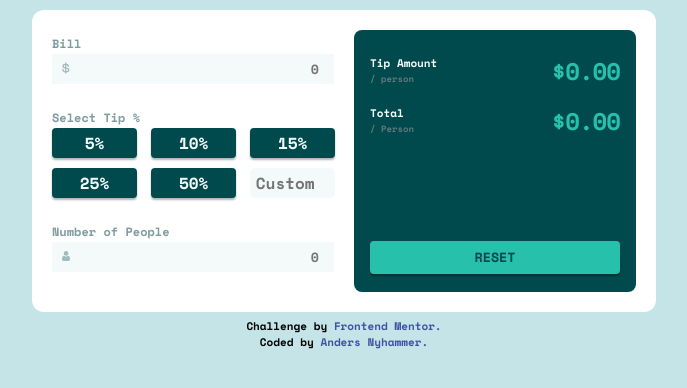
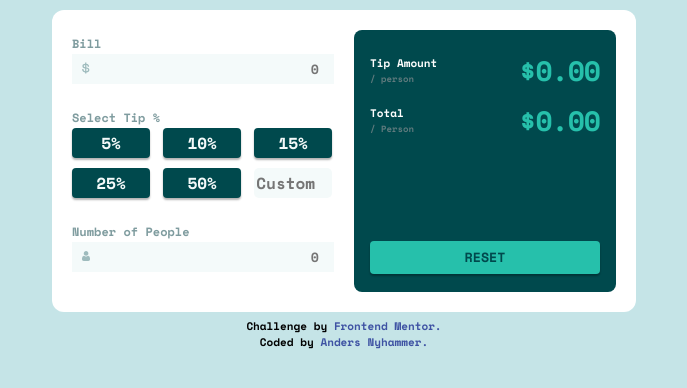
Before and after one commit to Anders-kodehode/tip-calculator-app, a plain HTML site: page tip-calculator-app-main/index.html in a window 1280 px wide. Shown: the part 76-464 px from the top of the page, without its empty margins (296-983 px from the left). Drawn offline with nearby package versions, Linux system fonts and the light colour scheme.

Commit message:
adjusted size of desktop view

```diff
--- a/tip-calculator-app-main/index.css
+++ b/tip-calculator-app-main/index.css
@@ -218,9 +218,6 @@ label {
 }
 
 @media (min-width: 540px) {
-    .bill-container {
-
-    }
     .bill-card-box {
         display: flex;
     }
@@ -231,15 +228,18 @@ label {
         margin-bottom: 20px;
     }
     #tip-input {
-        grid-template-columns: repeat(3, 85px);
-        width: 282px;
+        grid-template-columns: repeat(3, 78px);
+        width: 262px;
         margin-bottom: 20px;
         row-gap: 10px;
     }
     .output-container {
         height: 262px;
-        width: 282px;
+        width: 262px;
         margin-left: 20px;
+    }
+    .output-value {
+        font-size: 28px;
     }
     .reset-btn {
         margin-top: 95px;
```
